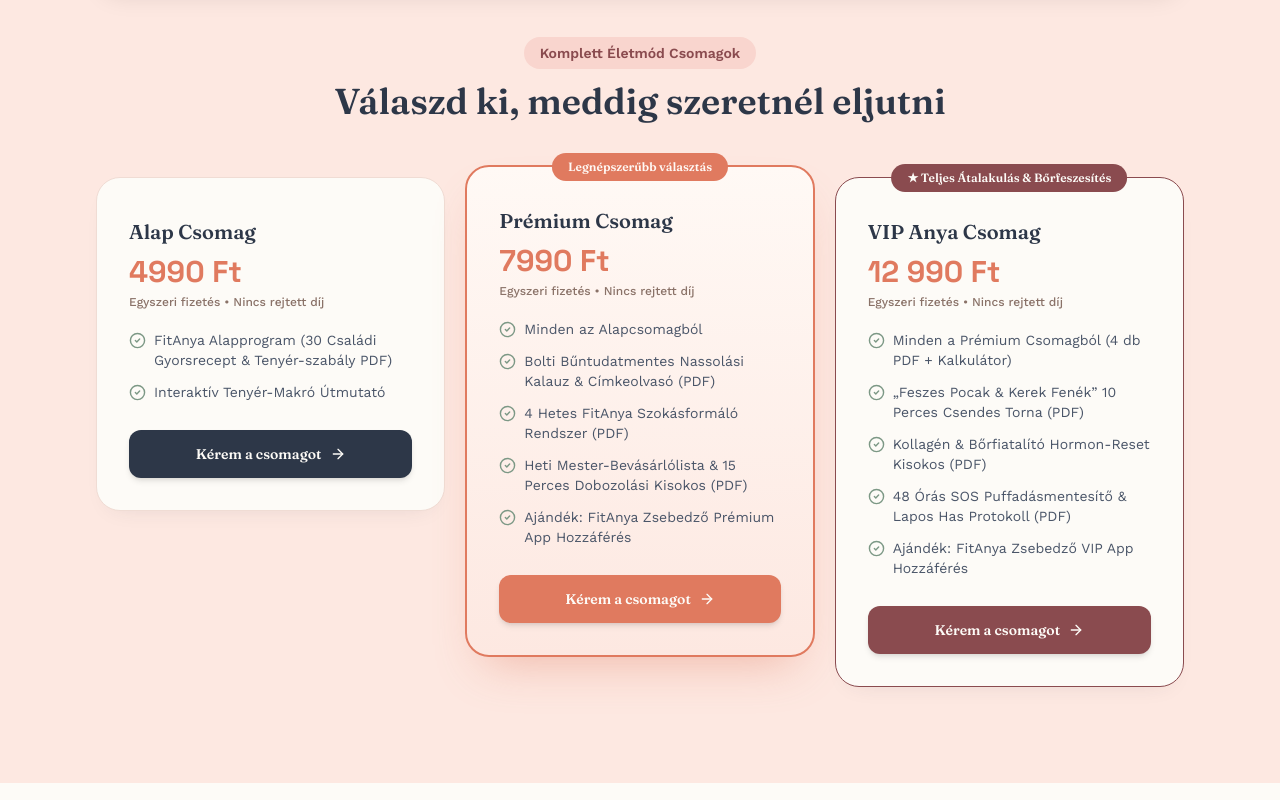
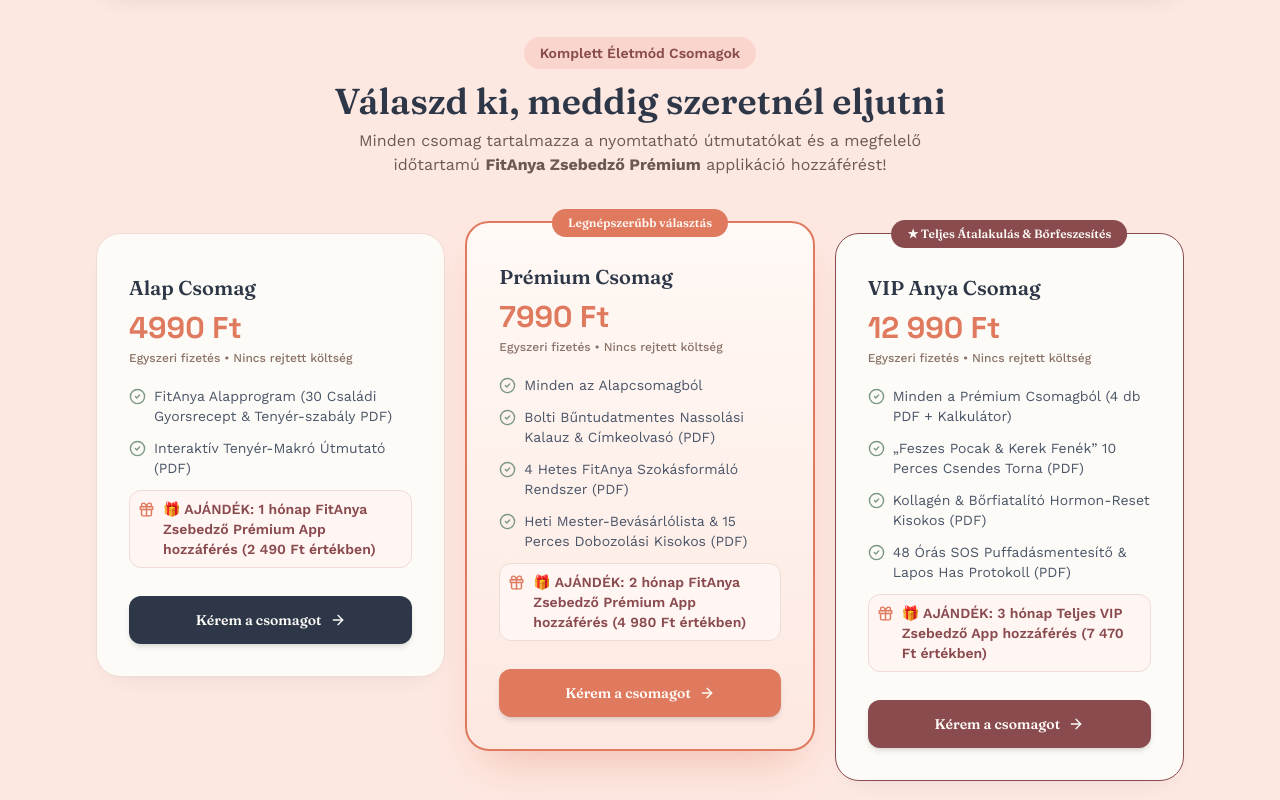
Before and after one commit to barnakolos01-alt/fitanya-web, a React (Vite) app: page / in a window 1280 px wide. Shown: the part 3220-4020 px from the top of the page. Built offline with nearby package versions, Linux system fonts and the light colour scheme.

Commit message:
Update LandingPage.jsx

```diff
--- a/src/LandingPage.jsx
+++ b/src/LandingPage.jsx
@@ -39,6 +39,7 @@
   Info,
   Bookmark,
   Smartphone,
+  Gift,
 } from "lucide-react";
 
 // AZ ÉLES GOOGLE APPS SCRIPT WEBHOOK URL:
@@ -109,20 +110,20 @@
   // Intelligens csomagajánló logika
   let profile = "Családi Egyensúly Profil";
   let recommendedPkg = "premium";
-  let pkgReason = "A te helyzetedben a legfontosabb a rohanó hétköznapok rendszerezése és a rejtett nassolási szivárgások azonnali megállítása.";
+  let pkgReason = "A te helyzetedben a legfontosabb a rohanó hétköznapok rendszerezése és a rejtett nassolási szivárgások azonnali megállítása a 4 hetes szokásrendszerrel.";
 
   if (data.focus === "bor_puffadas" || data.focus === "torna_has") {
     profile = "Regenerációs & Bőrfeszesítő Profil";
     recommendedPkg = "vip";
-    pkgReason = "A szöveti regeneráció, a feszesebb hasfal és az SOS puffadásmentesítés miatt a 7 az 1-ben VIP csomag nyújtja a legteljesebb megoldást.";
+    pkgReason = "A szöveti regeneráció, a feszesebb hasfal és az SOS puffadásmentesítés miatt a 7 az 1-ben VIP csomag nyújtja a legteljesebb megoldást 3 hónapos app hozzáféréssel.";
   } else if (data.snacking === "folyamatos" || data.kitchen === "15perc") {
     profile = "Időhiányos Gyors-Megoldás Profil";
     recommendedPkg = "premium";
-    pkgReason = "A 15 perces receptek, a bolti nassolási kalauz és a mester-bevásárlólista garantálja, hogy dupla főzés nélkül is elérd a célodat.";
+    pkgReason = "A 15 perces receptek, a bolti nassolási kalauz és a 2 hónap Zsebedző app hozzáférés garantálja, hogy dupla főzés nélkül is elérd a célodat.";
   } else if (weightToLose <= 4 && data.sleep === "atalussza") {
     profile = "Könnyed Finomhangoló Profil";
     recommendedPkg = "basic";
-    pkgReason = "Mivel kis súlyfeleslegről van szó és stabil az alvásod, az alap tenyér-szabály és a 30 gyorsrecept tökéletesen elegendő számodra.";
+    pkgReason = "Mivel kis súlyfeleslegről van szó és stabil az alvásod, az alap tenyér-szabály és az 1 hónapos app támogatás tökéletesen elegendő számodra.";
   }
 
   return {
@@ -159,15 +160,16 @@
     title: "Sulikezdő Túlélőcsomag (Szeptemberi Különkiadás)",
     items: [
       "2 az 1-ben Uzsidoboz & Anya-Tízórai Rendszer (PDF)",
-      "15 Maszatmentes Recept & Bolti Polctérkép",
-      "Reggeli Kávépuffer & Maradéktakarítás-Stop Kisokos",
+      "15 Maszatmentes Recept & Bolti Polctérkép (PDF)",
+      "Reggeli Kávépuffer & Maradéktakarítás-Stop Kisokos (PDF)",
     ],
   },
   basic: {
     title: "FitAnya Alapprogram",
     items: [
       "FitAnya Alapprogram – 30 Családi Gyorsrecept & Tenyér-szabály (PDF)",
-      "Interaktív Tenyér-Makró Útmutató",
+      "Interaktív Tenyér-Makró Útmutató (PDF)",
+      "🎁 AJÁNDÉK: 1 hónap FitAnya Zsebedző Prémium App hozzáférés (2 490 Ft értékben)",
     ],
   },
   premium: {
@@ -177,7 +179,7 @@
       "Bolti Bűntudatmentes Nassolási Kalauz & Címkeolvasó (PDF)",
       "4 Hetes FitAnya Szokásformáló Rendszer (PDF)",
       "Heti Mester-Bevásárlólista & 15 Perces Dobozolási Kisokos (PDF)",
-      "Bónusz: FitAnya Zsebedző Prémium Hozzáférés",
+      "🎁 AJÁNDÉK: 2 hónap FitAnya Zsebedző Prémium App hozzáférés (4 980 Ft értékben)",
     ],
   },
   vip: {
@@ -191,7 +193,7 @@
       "„Feszes Pocak & Kerek Fenék” 10 Perces Csendes Torna (PDF)",
       "Kollagén & Bőrfiatalító Hormon-Reset Kisokos (PDF)",
       "48 Órás SOS Puffadásmentesítő & Lapos Has Protokoll (PDF)",
-      "Bónusz: Teljes FitAnya Zsebedző Prémium Éves Hozzáférés",
+      "🎁 AJÁNDÉK: 3 hónap Teljes VIP Zsebedző App hozzáférés (7 470 Ft értékben)",
     ],
   },
 };
@@ -366,16 +368,23 @@
         {tier.price.toLocaleString("hu-HU")} Ft
       </p>
       <p className="text-xs font-medium mt-1" style={{ color: "#8A7268" }}>
-        Egyszeri fizetés • Nincs rejtett díj
+        Egyszeri fizetés • Nincs rejtett költség
       </p>
 
       <ul className="mt-5 space-y-3 flex-1">
-        {tier.features.map((f, i) => (
-          <li key={i} className="flex items-start gap-2 text-sm" style={{ color: "#4A5568" }}>
-            <CheckCircle2 size={17} className="mt-0.5 shrink-0" style={{ color: "#7C9885" }} />
-            <span>{f}</span>
-          </li>
-        ))}
+        {tier.features.map((f, i) => {
+          const isGift = f.includes("🎁");
+          return (
+            <li key={i} className={`flex items-start gap-2 text-sm ${isGift ? "font-semibold text-[#8A4B4F] bg-[#FFF5F2] p-2 rounded-xl border border-[#F0DCD4]" : "text-[#4A5568]"}`}>
+              {isGift ? (
+                <Gift size={17} className="mt-0.5 shrink-0 text-[#E07A5F]" />
+              ) : (
+                <CheckCircle2 size={17} className="mt-0.5 shrink-0 text-[#7C9885]" />
+              )}
+              <span>{f}</span>
+            </li>
+          );
+        })}
       </ul>
 
       <button
@@ -435,7 +444,7 @@
           Sikeres megrendelés! 🎉
         </h3>
         <p className="text-sm max-w-md mx-auto leading-relaxed" style={{ color: "#6B5A52" }}>
-          A fizetés sikeresen megtörtént. A(z) <strong style={{ color: "#E07A5F" }}>{pkgData.title}</strong> letöltési linkjeit és hozzáférését elküldtük az e-mail fiókodba:
+          A fizetés sikeresen megtörtént. A(z) <strong style={{ color: "#E07A5F" }}>{pkgData.title}</strong> letöltési linkjeit és az applikáció aktivációs hozzáférését elküldtük az e-mail fiókodba:
         </p>
         <div className="mt-3 inline-block px-4 py-2 rounded-xl bg-white/80 border border-[#F0DCD4] font-semibold text-sm text-[#2D3748]">
           📬 {buyerEmail}
@@ -457,7 +466,7 @@
           </li>
           <li className="flex items-start gap-2.5">
             <span className="font-bold text-[#E07A5F]">3.</span>
-            <span>Kattints a levélben lévő letöltési linkekre, és használd a mellékelt applikáció aktivációs kódot.</span>
+            <span>Kattints a levélben lévő PDF letöltési linkekre, valamint az 1-kattintásos aktiváló linkre, amivel azonnal prémium státuszba lép a Zsebedző applikációd.</span>
           </li>
         </ol>
       </div>
@@ -488,7 +497,7 @@
           <Mail size={20} style={{ color: "#7C9885" }} className="mb-2" />
           <p className="font-display font-semibold text-sm mb-1 text-[#2D3748]">Ügyfélszolgálat</p>
           <p className="text-xs text-[#8A7268] leading-relaxed">
-            Kérdésed van? Írj nekünk: <strong>ugyfelszolgalat@fitanyamodszer.hu</strong>
+            Kérdésed van? Írj nekünk bátran: <strong>ugyfelszolgalat@fitanyamodszer.hu</strong>
           </p>
         </div>
       </div>
@@ -722,7 +731,6 @@
     }
   };
 
-  // KÖZVETLEN APP-ÁTLÉPÉS A TESZT EREDMÉNYEIVEL
   const handleOpenApp = () => {
     try {
       localStorage.setItem("fa_form", JSON.stringify(form));
@@ -852,7 +860,8 @@
       price: 4990,
       features: [
         "FitAnya Alapprogram (30 Családi Gyorsrecept & Tenyér-szabály PDF)",
-        "Interaktív Tenyér-Makró Útmutató",
+        "Interaktív Tenyér-Makró Útmutató (PDF)",
+        "🎁 AJÁNDÉK: 1 hónap FitAnya Zsebedző Prémium App hozzáférés (2 490 Ft értékben)",
       ],
     },
     {
@@ -865,7 +874,7 @@
         "Bolti Bűntudatmentes Nassolási Kalauz & Címkeolvasó (PDF)",
         "4 Hetes FitAnya Szokásformáló Rendszer (PDF)",
         "Heti Mester-Bevásárlólista & 15 Perces Dobozolási Kisokos (PDF)",
-        "Ajándék: FitAnya Zsebedző Prémium App Hozzáférés",
+        "🎁 AJÁNDÉK: 2 hónap FitAnya Zsebedző Prémium App hozzáférés (4 980 Ft értékben)",
       ],
     },
     {
@@ -878,7 +887,7 @@
         "„Feszes Pocak & Kerek Fenék” 10 Perces Csendes Torna (PDF)",
         "Kollagén & Bőrfiatalító Hormon-Reset Kisokos (PDF)",
         "48 Órás SOS Puffadásmentesítő & Lapos Has Protokoll (PDF)",
-        "Ajándék: FitAnya Zsebedző VIP App Hozzáférés",
+        "🎁 AJÁNDÉK: 3 hónap Teljes VIP Zsebedző App hozzáférés (7 470 Ft értékben)",
       ],
     },
   ];
@@ -906,8 +915,8 @@
       a: "Igen! A kalkulátorunk automatikusan hozzáad +250–450 kcal élettani kalóriapótlékot szoptató anyukáknak, így a fogyás kizárólag a zsírraktárakból történik, a tejtermelés és a tápanyagellátás teljes biztonsága mellett.",
     },
     {
-      q: "Mi ez az új FitAnya Zsebedző applikáció?",
-      a: "Egy modern PWA applikáció, amit nem kell letöltened semmilyen áruházból: közvetlenül a telefonod böngészőjéből megnyitható, és kiteheted a kezdőképernyődre. Tartalmazza a Claude AI Hűtőmentőt (15 perces receptek abból, ami otthon van), a tányérkövetőt és az ivás emlékeztetőt.",
+      q: "Hogyan működik az ajándék Zsebedző app hozzáférés?",
+      a: "A csomag megvásárlása után az e-mailben kapott linken keresztül a megvásárolt csomagtól függően 1, 2 vagy 3 hónapig ingyenesen és korlátlanul használhatod a digitális zsebedzőt (Claude AI Hűtőmentő, Tányérkövető, Ivás emlékeztető).",
     },
     {
       q: "Mi történik a fizetés után? Hogyan kapom meg az anyagokat?",
@@ -1653,10 +1662,10 @@
                 <h4 className="font-display font-semibold text-lg text-[#2D3748]">
                   Szeretnéd a nyomtatható családi recepteket &amp; kisokosokat is?
                 </h4>
-                <span className="text-xs font-bold text-[#E07A5F]">PDF Csomagok</span>
+                <span className="text-xs font-bold text-[#E07A5F]">PDF Csomagok + Ajándék App</span>
               </div>
               <p className="text-xs sm:text-sm text-[#4A5568] leading-relaxed mb-4">
-                Ha szereted a hűtőre kitett heti menütervezőket, a bolti polctérképet és a kész családi receptfüzetet, válaszd ki a célodnak megfelelő kézikönyv-csomagot:
+                Ha szereted a hűtőre kitett heti menütervezőket, a bolti polctérképet és a kész családi receptfüzetet, válaszd ki a csomagodat, és az átfogó PDF kézikönyvek mellé <strong>1–3 hónap Prémium Zsebedző hozzáférést adunk ajándékba</strong>!
               </p>
 
               <div className="flex flex-col sm:flex-row items-center justify-between gap-3 pt-3 border-t border-[#F0DCD4]">
@@ -1747,6 +1756,9 @@
           <div className="text-center mb-14">
             <SectionEyebrow>Komplett Életmód Csomagok</SectionEyebrow>
             <h2 className="font-display font-semibold text-3xl sm:text-4xl mt-3">Válaszd ki, meddig szeretnél eljutni</h2>
+            <p className="text-sm sm:text-base text-[#6B5A52] mt-2 max-w-xl mx-auto">
+              Minden csomag tartalmazza a nyomtatható útmutatókat és a megfelelő időtartamú <strong>FitAnya Zsebedző Prémium</strong> applikáció hozzáférést!
+            </p>
           </div>
           <div className="grid grid-cols-1 sm:grid-cols-3 gap-6 sm:gap-5 items-start">
             {mainPackages.map((p) => (
@@ -1826,7 +1838,7 @@
           <div className="p-6 rounded-2xl bg-white border border-[#F0DCD4]">
             <div className="w-12 h-12 rounded-full bg-[#FDE8E1] text-[#E07A5F] flex items-center justify-center font-bold text-lg mx-auto mb-3">2</div>
             <h4 className="font-semibold text-base text-[#2D3748] mb-1">Azonnali kézbesítés</h4>
-            <p className="text-xs text-[#6B5A52]">A hozzáférési linkek automatikusan megérkeznek az e-mail fiókodba.</p>
+            <p className="text-xs text-[#6B5A52]">A letöltési linkek és az app aktivációs hozzáférés automatikusan megérkezik.</p>
           </div>
           <div className="p-6 rounded-2xl bg-white border border-[#F0DCD4]">
             <div className="w-12 h-12 rounded-full bg-[#FDE8E1] text-[#E07A5F] flex items-center justify-center font-bold text-lg mx-auto mb-3">3</div>
```
